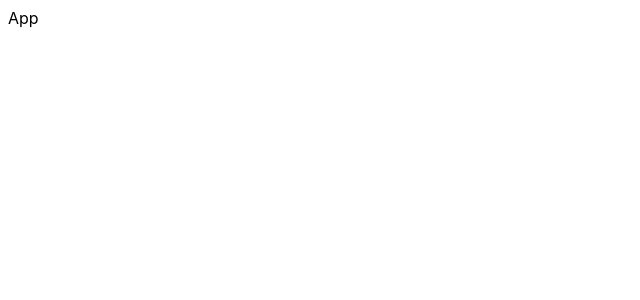
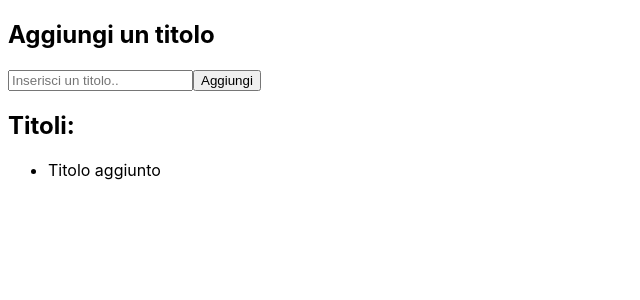
Before and after one commit to emilianoaprile/react-form-blog, a React app: page / in a window 1280 px wide. Shown: the top 300 px of the page, without its empty margins (0-640 px from the left). Built offline with nearby package versions, Linux system fonts and the light colour scheme; the HTML template or start-up script is replaced by a standard one.

Commit message:
add > event change

```diff
--- a/src/App.jsx
+++ b/src/App.jsx
@@ -1,10 +1,11 @@
 import { useState } from 'react'
+import Form from './components/Form.jsx'
 
 function App() {
 
   return (
     <>
-      <div>App</div>
+      <Form/>
     </>
   )
 }
--- /dev/null
+++ b/src/components/Form.jsx
@@ -0,0 +1,37 @@
+import { useState } from "react";
+
+function Form() {
+  // inizializzo gli state per recuperare il value dell'input e l'array nel quale varranno inseriti
+  const [titolo, setTitolo] = useState("");
+  const [lista, setLista] = useState([]);
+
+  // sincronizzo il valore del title con l'oggetto event aggiornando lo stato tramite setNewTitle
+  const handleNewTitle = (e) => {
+    setTitolo(e.target.value);
+  };
+
+  console.log(titolo);
+
+  return (
+    <>
+      <div>
+        <h2>Aggiungi un titolo</h2>
+        <form>
+          <input
+            type="text"
+            placeholder="Inserisci un titolo.."
+            value={titolo}
+            onChange={handleNewTitle}
+          />
+          <button>Aggiungi</button>
+        </form>
+        <h2>Titoli:</h2>
+        <ul>
+          <li>Titolo aggiunto</li>
+        </ul>
+      </div>
+    </>
+  );
+}
+
+export default Form;
```
